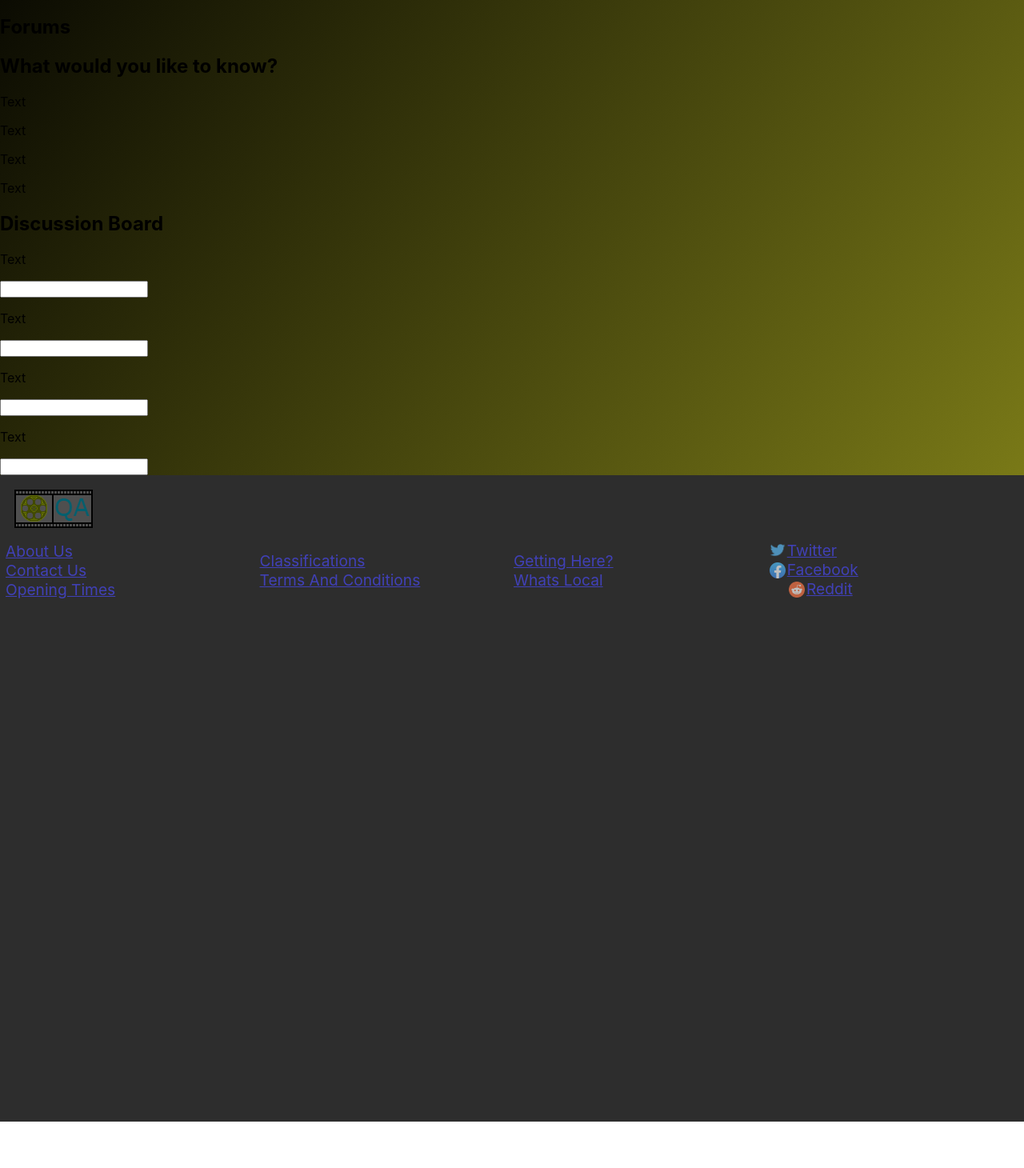
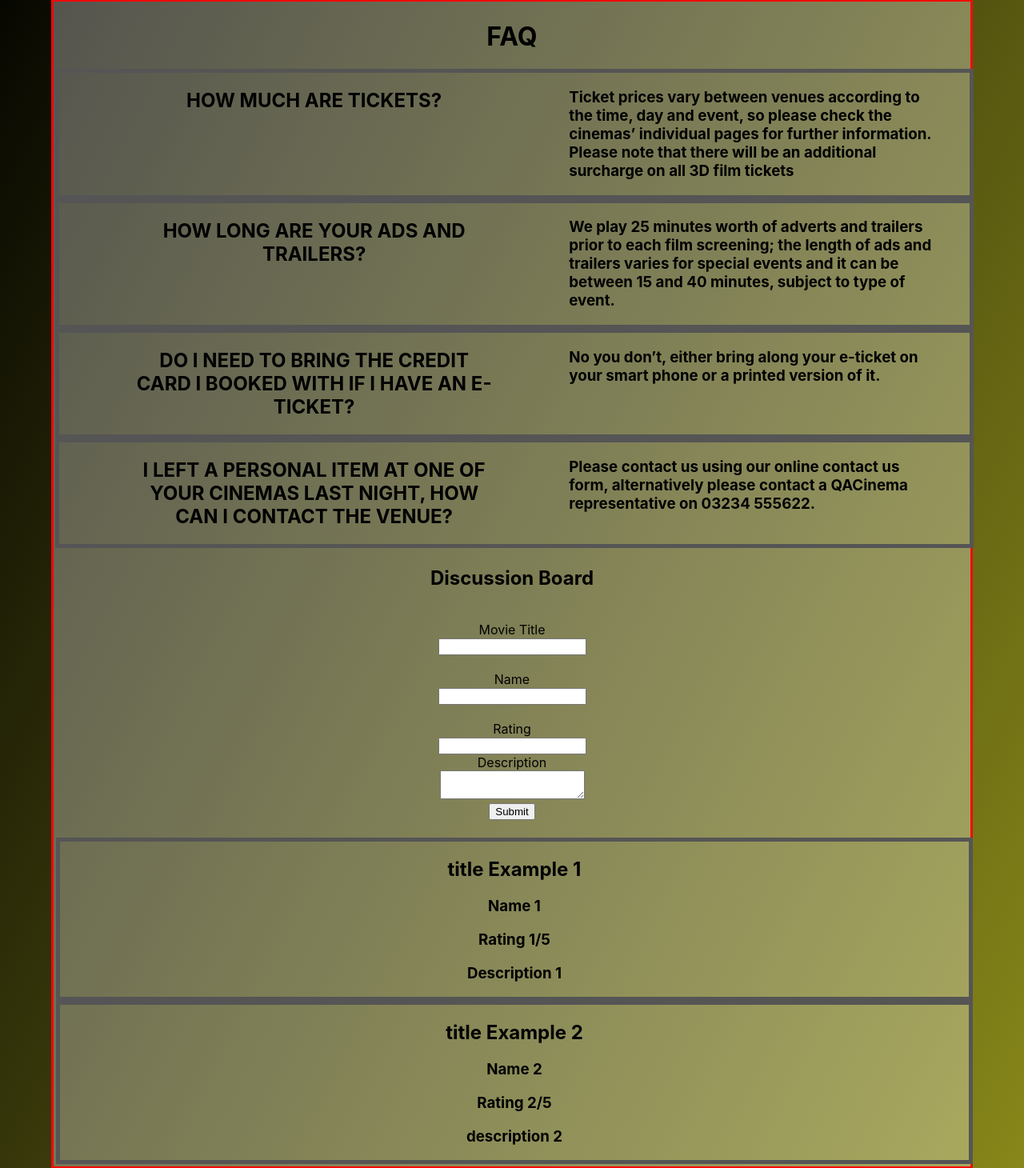
Before and after one commit to MegaSharkRhinonado/QAProject3, a React (Create React App) app in the folder megasharkrhinonado/: page /Forums in a window 1280 px wide. Shown: the part 224-1684 px from the top of the page at 80% size. Before the commit the page ends 1626 px from the top, so only its background shows below. Built offline with nearby package versions, Linux system fonts and the light colour scheme.

Commit message:
MEG-123 #Forums // discussion board made, just needs middleware and connecting to database

```diff
--- a/megasharkrhinonado/src/Components/Forum/ForumsCard/ForumCard01.jsx
+++ b/megasharkrhinonado/src/Components/Forum/ForumsCard/ForumCard01.jsx
@@ -1,12 +1,34 @@
-import ForumComp01 from "../ForumsComp/ForumComp01"
+import FAQcard from "../ForumsComp/FAQcard"
+import ForumComp11 from "../ForumsComp/ForumComp11";
 
 const ForumCard01 = () => {
+    const forumCardData = [
+        {
+            question: "HOW MUCH ARE TICKETS?",
+            answer: "Ticket prices vary between venues according to the time, day and event, so please check the cinemas’ individual pages for further information. Please note that there will be an additional surcharge on all 3D film tickets"
+        },
+        {
+            question: "HOW LONG ARE YOUR ADS AND TRAILERS?",
+            answer: "We play 25 minutes worth of adverts and trailers prior to each film screening; the length of ads and trailers varies for special events and it can be between 15 and 40 minutes, subject to type of event."
+        },
+        {
+            question: "DO I NEED TO BRING THE CREDIT CARD I BOOKED WITH IF I HAVE AN E-TICKET?",
+            answer: "No you don’t, either bring along your e-ticket on your smart phone or a printed version of it."
+        },
+        {
+            question: "I LEFT A PERSONAL ITEM AT ONE OF YOUR CINEMAS LAST NIGHT, HOW CAN I CONTACT THE VENUE?",
+            answer: "Please contact us using our online contact us form, alternatively please contact a QACinema representative on 03234 555622."
+        }];
     return (
         <>
-        <ForumComp01 />
-
+        <ForumComp11 />
+            {
+                forumCardData.map(data => {
+                    return <div className="screenCards"><FAQcard question={data.question} answer={data.answer} /></div>
+                })
+            }
         </>
-    )
+    );
 }
 
 export default ForumCard01;
--- a/megasharkrhinonado/src/Components/Forum/ForumsCard/ForumCard02.jsx
+++ b/megasharkrhinonado/src/Components/Forum/ForumsCard/ForumCard02.jsx
@@ -1,12 +1,39 @@
-import ForumComp02 from "../ForumsComp/ForumComp02"
+import CommentCard from "../ForumsComp/CommentCard"
+import ForumComp02 from "../ForumsComp/ForumComp02";
 
 const ForumCard02 = () => {
+
+    // pass data from the data base into this card data
+    const forumCardData = [
+
+        {
+            title: "title Example 1",
+            name: "Name 1",
+            rating: "Rating 1/5",
+            desc: " Description 1"
+
+        },
+        {
+            title: "title Example 2",
+            name: "Name 2",
+            rating: "Rating 2/5",
+            desc: "description 2"
+        }
+    ];
     return (
         <>
         <ForumComp02 />
-
+            {
+                forumCardData.map(data => {
+                    return <div className="screenCards"><CommentCard
+                        title={data.title}
+                        name={data.name}
+                        rating={data.rating}
+                        desc={data.desc} /></div>
+                })
+            }
         </>
-    )
+    );
 }
 
 export default ForumCard02;
--- /dev/null
+++ b/megasharkrhinonado/src/Components/Forum/ForumsComp/CommentCard.jsx
@@ -0,0 +1,31 @@
+
+
+const FAQcard = (data) => {
+    return (
+        <>
+        <center>
+            <div style={{
+                width: '99.65%',
+                margin: '0px 0px 0px 0%',
+                border: '5px solid #555',
+            }}>
+                <div>
+                    <center><h2>{data.title}</h2></center>
+                </div>
+                <div>
+                    <h3>{data.name}</h3>
+                </div>
+                <div>
+                    <h3>{data.rating}</h3>
+                </div>
+                <div>
+                    <h3>{data.desc}</h3>
+                </div>
+            </div>
+            </center>
+
+        </>
+    );
+}
+
+export default FAQcard;
--- /dev/null
+++ b/megasharkrhinonado/src/Components/Forum/ForumsComp/FAQcard.jsx
@@ -0,0 +1,35 @@
+
+const FAQcard = (data) => {
+    return (
+        <>
+        <div style={{
+                    float: 'left',
+                    width: '99.65%',
+                    margin: '0px 0px 0px 0%',
+                    border: '5px solid #555',
+                }}>
+        <div style={{
+                    float: 'left',
+                    margin: '0px 0px 0px 8%',
+                    // border: '5px solid #555',
+                    height: '40%',
+                    width: '40%'
+                }}>
+        <center><h2>{data.question}</h2></center>
+        </div>
+        <div style={{
+                    float: 'left',
+                    margin: '0px 0px 0px 8%',
+                    // border: '5px solid #555',
+                    height: '40%',
+                    width: '40%'
+                }}>
+        <h3>{data.answer}</h3>
+        </div>
+        </div>
+
+        </>
+     );
+}
+
+export default FAQcard;
--- a/megasharkrhinonado/src/Components/Forum/ForumsComp/ForumComp01.jsx
+++ /dev/null
@@ -1,17 +0,0 @@
-const ForumComp01 = () => {
-    return (
-        <>
-        <div>
-        <div>
-            <h2>Forums</h2>
-            <h2>What would you like to know?</h2>
-            <p>Text</p>
-            <p>Text</p>
-            <p>Text</p>
-            <p>Text</p>
-           </div>
-        </div>
-        </>
-    );
-    }
-export default ForumComp01;
--- a/megasharkrhinonado/src/Components/Forum/ForumsComp/ForumComp02.jsx
+++ b/megasharkrhinonado/src/Components/Forum/ForumsComp/ForumComp02.jsx
@@ -1,27 +1,36 @@
 const ForumComp02 = () => {
     return (
         <>
+            <center>
+                <div style={{
+                    margin: '0px 0px 2% 0%'
+                }}>
+                    <h2>Discussion Board</h2>
                     <div>
+                        <label>
+                            <br />Movie Title</label>
+                        <br /> <input type="text" id="topic" />
+                    </div>
                     <div>
-            <h2>Discussion Board</h2>
-            <div id="disOne">
-            <p>Text</p>
-            <input type="text"></input>
+                        <label>
+                            <br />Name</label>
+                        <br /> <input type="text" id="Name Of User" />
                     </div>
-            <div id="disTwo">
-            <p>Text</p>
-            <input type="text"></input>
+                    <div>
+                        <label>
+                            <br />Rating</label>
+                        <br /> <input type="text" id="topic" />
                     </div>
-            <div id="disThree">
-            <p>Text</p>
-            <input type="text"></input>
+
+                    <div>
+                        <label>Description</label>
+                        <br />
+                        <textarea type="text" class="CEN" id="creatureNotes" />
                     </div>
-            <div id="disFour">
-            <p>Text</p>
-            <input type="text"></input>
+
+                    <center><button id="createObjBtn">Submit</button></center>
                 </div>
-           </div>
-        </div>
+            </center>
         </>
     );
 }
--- /dev/null
+++ b/megasharkrhinonado/src/Components/Forum/ForumsComp/ForumComp11.jsx
@@ -0,0 +1,13 @@
+const ForumComp11 = () => {
+    return (
+        <>
+            <div>
+                <center>
+                    <h1>FAQ</h1>
+
+                </center>
+            </div>
+        </>
+    );
+}
+export default ForumComp11;
--- a/megasharkrhinonado/src/Components/Forum/forums.jsx
+++ b/megasharkrhinonado/src/Components/Forum/forums.jsx
@@ -4,10 +4,18 @@ import ForumCard02 from "./ForumsCard/ForumCard02";
 const Forums = () => {
     return (
         <>
-            <ForumCard01 />
-            <ForumCard02 />
+            <div className="content">
+                <table>
+                    <tr>
+                        <ForumCard01 />
+                    </tr>
+                    <td>
+                        <ForumCard02 />
+                    </td>
+                </table>
+            </div>
         </>
-     );
+    );
 }
 
 export default Forums;
```
Lines whose indentation alone changed are shown as unchanged.
